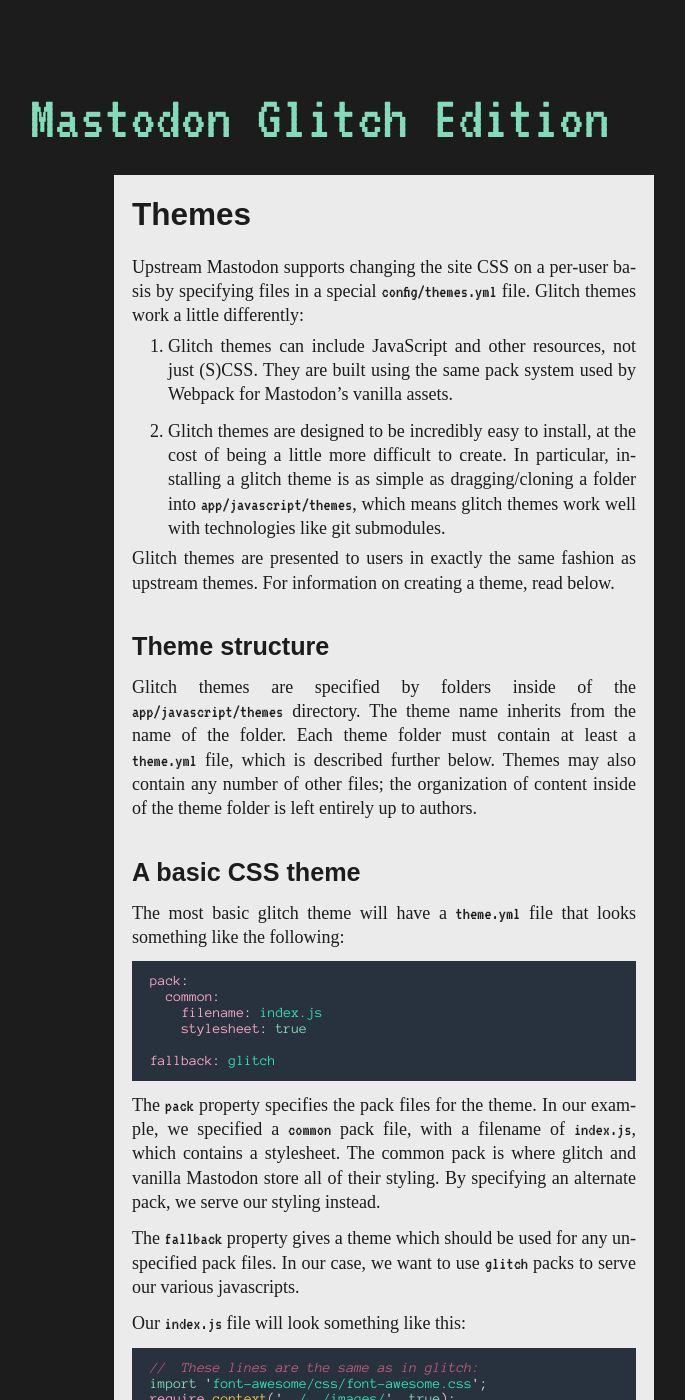
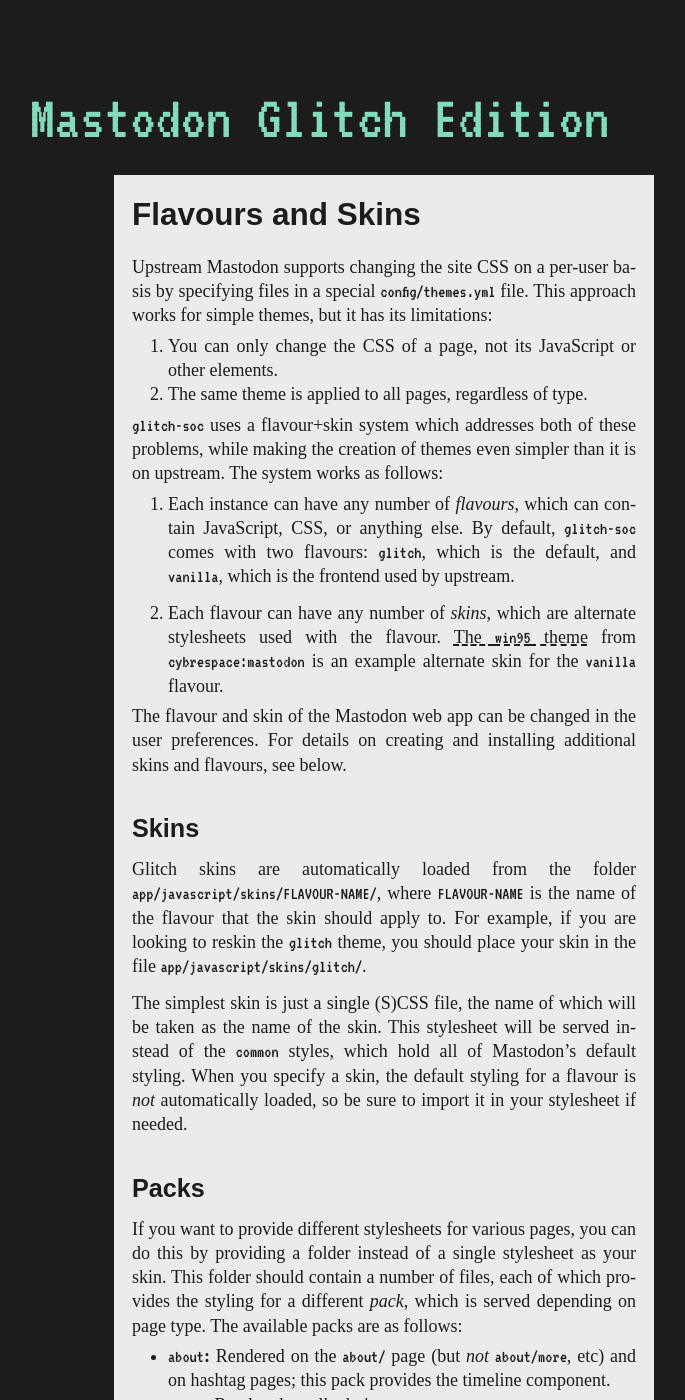
Before and after one commit to glitch-soc/docs, a Jekyll site: the page built from features/themes/index.md, in a window 1280 px wide and 1400 px high. Shown: the whole window, without its empty margins (256-941 px from the left). Built offline with Jekyll 4.4.1, drawn with Linux system fonts in a browser that asks for light colours; some web fonts are replaced; our own code applies the rules of GitHub Pages for plain Markdown files; some of the changed text lies outside the part shown.

Commit message:
Updated themeing docs

````diff
--- a/features/themes/index.md
+++ b/features/themes/index.md
@@ -1,81 +1,39 @@
 ---
-title: Themes
+title: Flavours and Skins
 ---
 
 Upstream Mastodon supports changing the site CSS on a per-user basis by specifying files in a special `config/themes.yml` file.
-Glitch themes work a little differently:
+This approach works for simple themes, but it has its limitations:
 
-1.  Glitch themes can include JavaScript and other resources, not just (S)CSS.
-    They are built using the same pack system used by Webpack for Mastodon's vanilla assets.
+1.  You can only change the CSS of a page, not its JavaScript or other elements.
+2.  The same theme is applied to all pages, regardless of type.
 
-2.  Glitch themes are designed to be incredibly easy to install, at the cost of being a little more difficult to create.
-    In particular, installing a glitch theme is as simple as dragging/cloning a folder into `app/javascript/themes`, which means glitch themes work well with technologies like git submodules.
+`glitch-soc` uses a flavour+skin system which addresses both of these problems, while making the creation of themes even simpler than it is on upstream.
+The system works as follows:
 
-Glitch themes are presented to users in exactly the same fashion as upstream themes.
-For information on creating a theme, read below.
+1.  Each instance can have any number of _flavours_, which can contain JavaScript, CSS, or anything else.
+    By default, `glitch-soc` comes with two flavours: `glitch`, which is the default, and `vanilla`, which is the frontend used by upstream.
 
-###  Theme structure
+2.  Each flavour can have any number of _skins_, which are alternate stylesheets used with the flavour.
+    [The `win95` theme](https://github.com/cybrespace/mastodon/tree/theme_win95) from `cybrespace:mastodon` is an example alternate skin for the `vanilla` flavour.
 
-Glitch themes are specified by folders inside of the `app/javascript/themes` directory.
-The theme name inherits from the name of the folder.
-Each theme folder must contain at least a `theme.yml` file, which is described further below.
-Themes may also contain any number of other files; the organization of content inside of the theme folder is left entirely up to authors.
+The flavour and skin of the Mastodon web app can be changed in the user preferences.
+For details on creating and installing additional skins and flavours, see below.
 
-###  A basic CSS theme
+###  Skins
 
-The most basic glitch theme will have a `theme.yml` file that looks something like the following:
+Glitch skins are automatically loaded from the folder `app/javascript/skins/FLAVOUR-NAME/`, where `FLAVOUR-NAME` is the name of the flavour that the skin should apply to.
+For example, if you are looking to reskin the `glitch` theme, you should place your skin in the file `app/javascript/skins/glitch/`.
 
-```yml
-pack:
-  common:
-    filename: index.js
-    stylesheet: true
+The simplest skin is just a single (S)CSS file, the name of which will be taken as the name of the skin.
+This stylesheet will be served instead of the `common` styles, which hold all of Mastodon's default styling.
+When you specify a skin, the default styling for a flavour is *not* automatically loaded, so be sure to import it in your stylesheet if needed.
 
-fallback: glitch
-```
+###  Packs
 
-The `pack` property specifies the pack files for the theme.
-In our example, we specified a `common` pack file, with a filename of `index.js`, which contains a stylesheet.
-The common pack is where glitch and vanilla Mastodon store all of their styling.
-By specifying an alternate pack, we serve our styling instead.
-
-The `fallback` property gives a theme which should be used for any unspecified pack files.
-In our case, we want to use `glitch` packs to serve our various javascripts.
-
-Our `index.js` file will look something like this:
-
-```js
-//  These lines are the same as in glitch:
-import 'font-awesome/css/font-awesome.css';
-require.context('../../images/', true);
-
-//  …But we want to use our own styles instead.
-import './myTheme.scss';
-```
-
-And, finally, our `myTheme.scss` might look like the following:
-
-```scss
-//  Variable declarations
-
-//  …… ……
-//  …… ……
-
-import 'themes/glitch/styles/index.scss';
-
-//  Styling declarations
-
-//  …… ……
-//  …… ……
-```
-
-We import the glitch styles inside of our theme SCSS and then add our own afterwards to override them.
-All relative paths are resolved relative to the `app/javascript` directory, so you don't need to worry about getting the right number of `..`s in your import declarations.
-
-###  Supplying other packs
-
-Of course, you can overwrite other packs than just `common`.
-The packs which are currently used by glitch are as follows:
+If you want to provide different stylesheets for various pages, you can do this by providing a folder instead of a single stylesheet as your skin.
+This folder should contain a number of files, each of which provides the styling for a different _pack_, which is served depending on page type.
+The available packs are as follows:
 
 - __`about`:__ Rendered on the `about/` page (but *not* `about/more`, etc) and on hashtag pages; this pack provides the timeline component.
 - __`admin`:__ Rendered on all admin pages.
@@ -89,13 +47,36 @@ The packs which are currently used by glitch are as follows:
 - __`settings`:__ Rendered on all settings pages.
 - __`share`:__ Rendered on the "share" page; this pack provides a standalone composer.
 
-These are specified as properties on the `pack` object.
-The values for each pack property must be one of the following:
+The names of the files inside the skin folder should match the pack that they are meant to replace.
+For example, if I have styling that I want to show on the web app but *not* on static pages, I should specify it in `app/javascript/skins/FLAVOUR-NAME/SKIN-NAME/home.scss`.
+
+The `glitch` and `vanilla` frontends only use the `common` pack for styling, but you are welcome to add additional styles to other packs if you wish.
+
+###  Flavours
+
+Like skins, flavours are all loaded from a specific folder; namely, `app/javascript/flavours`.
+Flavours are specified as folders with a special file, called `theme.yml`, which provides the necessarily metadata for Mastodon to load its files.
+Aside from this one required file, the contents of a flavour folder are left entirely up to authors.
+
+The `theme.yml` for a flavour **_must_** have a `pack` property, whose own properties specify the JavaScript files to load for each pack (see above).
+These properties must have one of the following values:
 
 - If the property is not specified, then the fallback pack will be used, if applicable.
 - If the property is specified but is `null`, then no pack will be used.
 - If the property is specified but is a string, then this is interpreted as the pack's filename, and the default options are used.
 - Otherwise, the property must be an object specifying options for the pack.
+
+Here is a sample `theme.yml` file that could be used to generate a flavour:
+
+```yaml
+pack:  #  Pack files
+  common:  #  Options for the `common` pack
+    filename: pack/common.js  #  This file contains all the scripts and styles for the pack
+    stylesheet: true  #  This must be specified for packs which serve styling
+  home: pack/home.js  #  A string can be used if only a filename is needed
+
+fallback: glitch  #  The fallback flavour for any unspecified packs
+```
 
 ###  Pack options
 
````
Also changed, not shown: index.md (+1 -1 lines).
